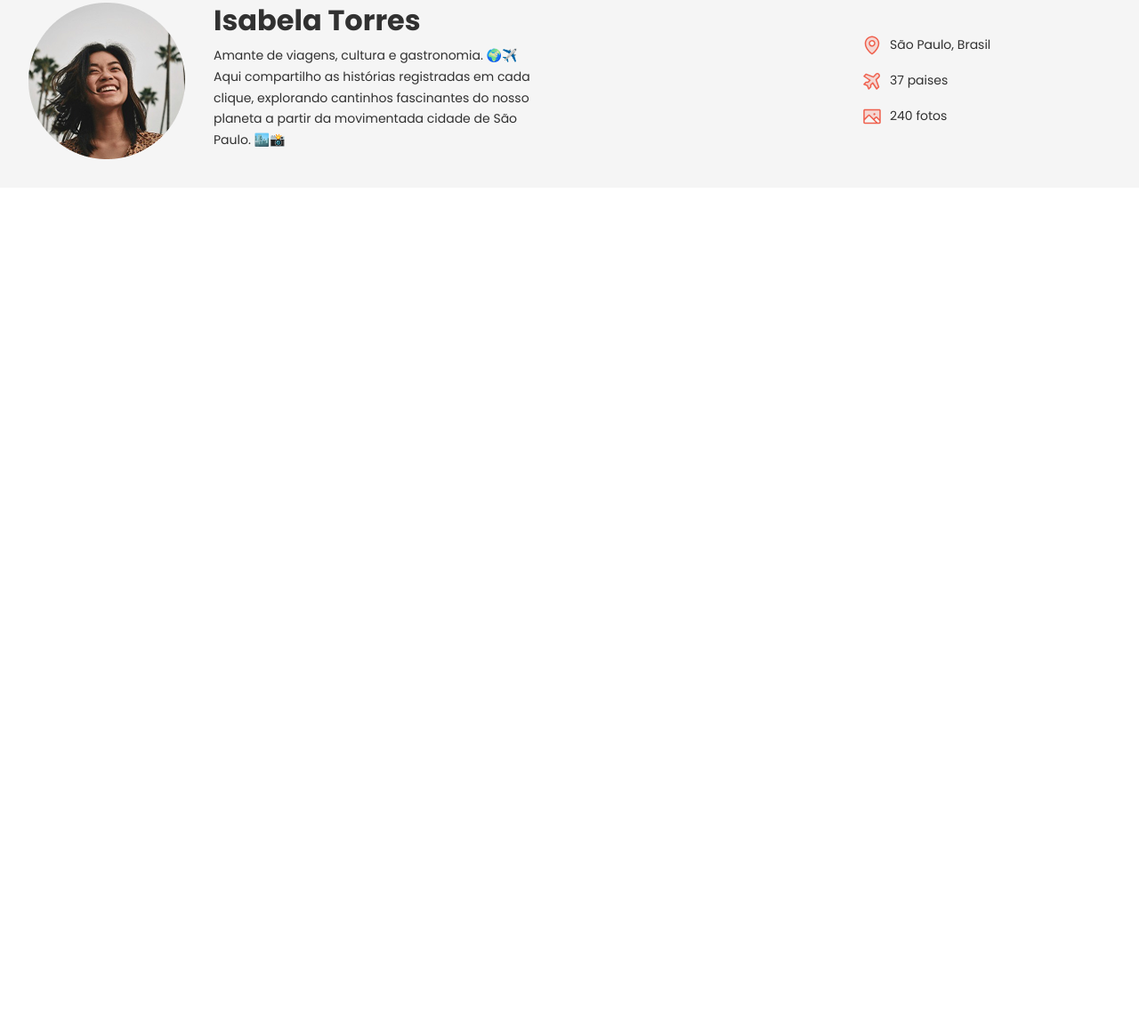
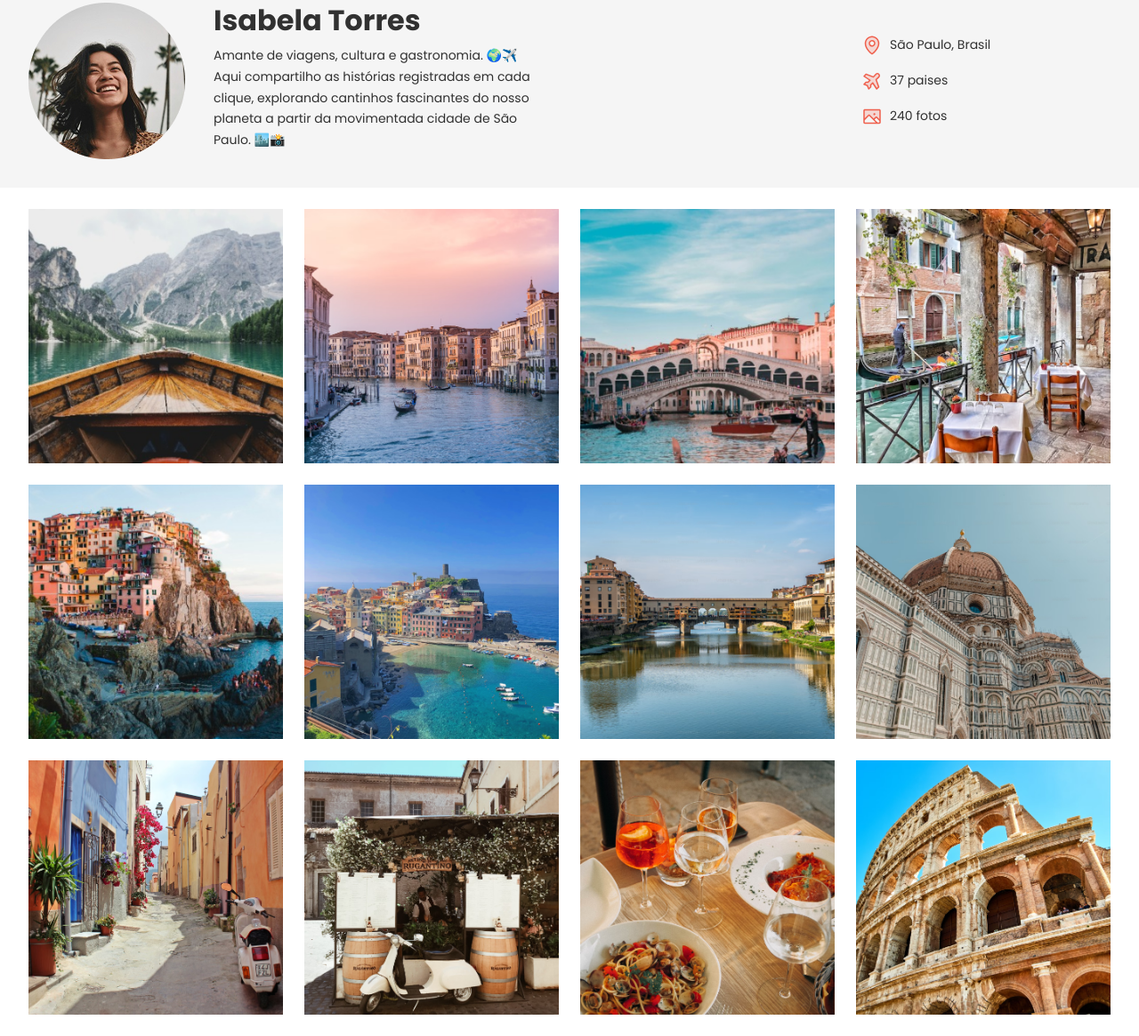
Before and after one commit to Pedriinhcf/Travelgram, a plain HTML site: page index.html in a window 1280 px wide. Shown: the part 132-1297 px from the top of the page at 89% size. Before the commit the page ends 800 px from the top, so only its background shows below. Drawn offline with Linux system fonts and the light colour scheme.

Commit message:
galeria do main

```diff
--- a/index.html
+++ b/index.html
@@ -66,5 +66,19 @@
   </header>
  </div>
 
+   <main class="container">
+    <img src="assets/imagens/Image 01.png" alt="...">
+    <img src="assets/imagens/Image 02.png" alt="...">
+    <img src="assets/imagens/Image 03.png" alt="...">
+    <img src="assets/imagens/Image 04.png" alt="...">
+    <img src="assets/imagens/Image 05.png" alt="...">
+    <img src="assets/imagens/Image 06.png" alt="...">
+    <img src="assets/imagens/Image 07.png" alt="...">
+    <img src="assets/imagens/Image 08.png" alt="...">
+    <img src="assets/imagens/Image 09.png" alt="...">
+    <img src="assets/imagens/Image 10.png" alt="...">
+    <img src="assets/imagens/Image 11.png" alt="...">
+    <img src="assets/imagens/Image 12.png" alt="...">
+   </main>
 </body>
 </html>
--- a/style/index.css
+++ b/style/index.css
@@ -1,4 +1,5 @@
 @import url(global.css);
 @import url(nav.css);
 @import url(header.css);
+@import url(main.css);
 /* @import url( ); para importar os css dentro da pasta  */
--- /dev/null
+++ b/style/main.css
@@ -0,0 +1,13 @@
+main {
+  display: flex;
+  flex-wrap: wrap;
+  gap: 24px;
+  padding-block: 24px;
+  /* padding-block: espaçamentos internos; */
+}
+
+main img {
+  width: 286px;
+  height: 286px;
+  object-fit: cover;
+}
```
